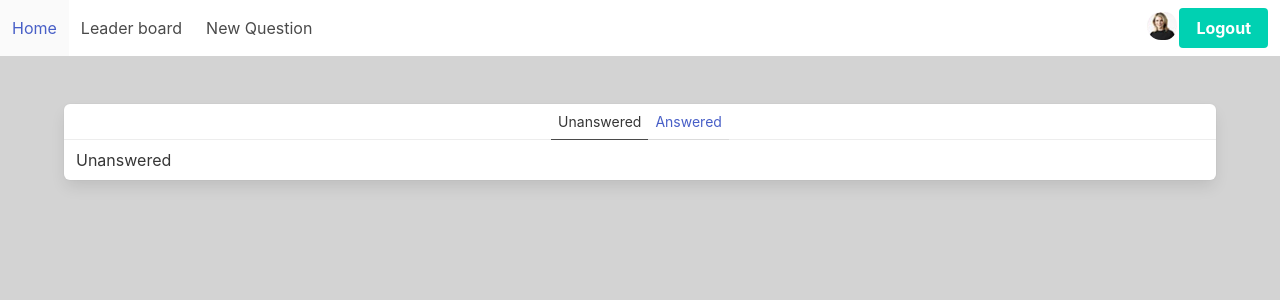
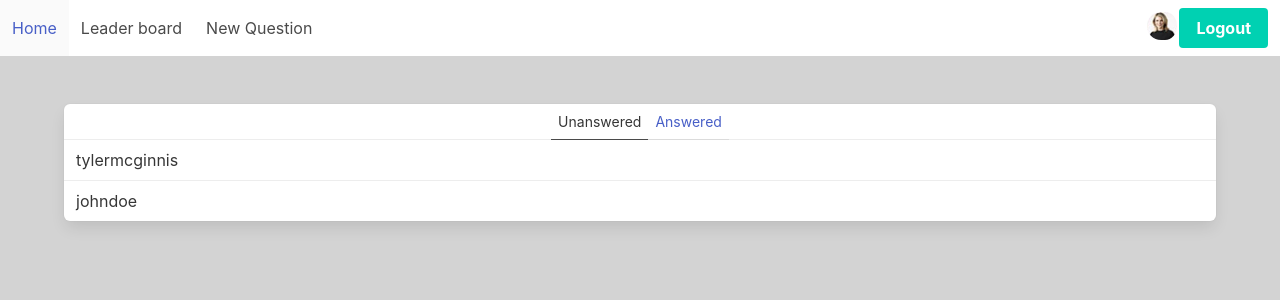
Before and after one commit to DKulan/WouldYouRatherApp, a React (Create React App) app: page /login in a window 1280 px wide. Both pictures are taken after a click on the button "Login". Shown: the top 300 px of the page. Built offline with nearby package versions, Linux system fonts and the light colour scheme.

Commit message:
Refactor code. Do not need to separate unanswered and answered tabs into their own components.

```diff
--- a/src/actions/questions.js
+++ b/src/actions/questions.js
@@ -1,6 +1,7 @@
 import {_getQuestions} from '../API/_DATA'
 
 const RECEIVE_QUESTIONS = 'RECEIVE_QUESTIONS'
+
 
 const storeQuestionData = (questions) => ({
     type: RECEIVE_QUESTIONS,
--- a/src/components/AnsweredQuestions.js
+++ /dev/null
@@ -1,12 +0,0 @@
-import React from 'react'
-
-
-const AnsweredQuestions = () => (
-    <div>
-        <a className="panel-block">
-            Answered
-        </a>
-    </div>
-)
-
-export default AnsweredQuestions
--- a/src/components/HomePage.js
+++ b/src/components/HomePage.js
@@ -1,27 +1,21 @@
 import React from 'react'
 import {connect} from 'react-redux'
 import NavBar from './NavBar'
-import UnansweredQuestions from './UnansweredQuestions'
-import AnsweredQuestions from './AnsweredQuestions'
+import Question from './Question'
 
 
 class HomePage extends React.Component {
     state = {
-        tab: "unanswered"
+        tab: false
     }
 
-    handleTabToggle = () => {
-        if (this.state.tab === "unanswered") {
+    handleTabToggle = (status) => {
+        if (this.state.tab !== status) {
             this.setState(() => ({
-                tab: "answered"
-            }))
-        } else {
-            this.setState(() => ({
-                tab: "unanswered"
+                tab: status
             }))
         }
     }
-
 
     render() {
         const {authedUser, history} = this.props
@@ -39,21 +33,30 @@ class HomePage extends React.Component {
                             <div className="container">
                                 <nav className="panel homepage-list">
                                     <p className="panel-tabs">
-                                        {
-                                            tab === "unanswered"
-                                                ? <a className="is-active">Unanswered</a>
-                                                : <a onClick={this.handleTabToggle}>Unanswered</a>
-                                        }
-                                        {
-                                            tab === "answered"
-                                                ? <a className="is-active">Answered</a>
-                                                : <a onClick={this.handleTabToggle}>Answered</a>
-                                        }
+                                        <a
+                                            className={!tab ? 'is-active' : ''}
+                                            onClick={() => this.handleTabToggle(false)}
+                                        >Unanswered</a>
+                                        <a
+                                            className={tab ? 'is-active' : ''}
+                                            onClick={() => this.handleTabToggle(true)}
+                                        >Answered</a>
                                     </p>
                                     {
-                                        tab === "unanswered"
-                                            ? <UnansweredQuestions/>
-                                            : <AnsweredQuestions/>
+                                        !tab
+                                            ? this.props.sortedUnanswered.map((question) => (
+                                                <Question
+                                                    question={question}
+                                                    key={question.id}
+                                                />
+                                            ))
+                                            : this.props.sortedAnswered.map((question) => (
+                                                <Question
+                                                    question={question}
+                                                    answer={authedUser.answers[question.id]}
+                                                    key={question.id}
+                                                />
+                                            ))
                                     }
                                 </nav>
                             </div>
@@ -65,8 +68,46 @@ class HomePage extends React.Component {
     }
 }
 
-const mapStateToProps = (state) => ({
-    authedUser: state.authedUser
-})
+const mapStateToProps = ({questions, authedUser}) => {
+    const answered = []
+    const unanswered = []
+
+    Object.keys(questions).map((key) => questions[key]).filter(question => {
+        if (Object.keys(authedUser).length > 0) {
+            if (authedUser.answers.hasOwnProperty(question.id)) {
+                answered.push(question)
+            } else {
+                unanswered.push(question)
+            }
+        }
+    })
+
+    const sortedAnswered = answered.sort((a, b) => {
+        if (a.timestamp < b.timestamp) {
+            return -1
+        } else if (a.timestamp > b.timestamp) {
+            return 1
+        } else {
+            return 0
+        }
+    })
+
+    const sortedUnanswered = unanswered.sort((a, b) => {
+        if (a.timestamp < b.timestamp) {
+            return -1
+        } else if (a.timestamp > b.timestamp) {
+            return 1
+        } else {
+            return 0
+        }
+    })
+
+    return {
+        questions,
+        authedUser,
+        sortedAnswered,
+        sortedUnanswered
+    }
+}
 
 export default connect(mapStateToProps)(HomePage)
--- a/src/components/LoginPage.js
+++ b/src/components/LoginPage.js
@@ -16,14 +16,11 @@ class LoginPage extends React.Component {
 
         const user = this.props.users.find((user) => {
             if (user.id === userId) {
-                return user.avatarURL
+                return user
             }
         })
 
-        this.props.dispatch(setAuthedUser({
-            userId,
-            avatarURL: Object.values(user.avatarURL)
-        }))
+        this.props.dispatch(setAuthedUser(user))
         this.props.history.push('/')
     }
 
@@ -81,9 +78,7 @@ class LoginPage extends React.Component {
 const mapStateToProps = (state) => ({
     users: Object.values(state.users).map((user) => {
         return ({
-            id: user.id,
-            name: user.name,
-            avatarURL: user.avatarURL
+            ...user
         })
     }),
     loading: state.loading
--- a/src/components/NavBar.js
+++ b/src/components/NavBar.js
@@ -40,7 +40,7 @@ const NavBar = (props) => {
 }
 
 const mapStateToProps = (state) => ({
-    avatarURL: state.authedUser.avatarURL
+    avatarURL: Object.values(state.authedUser.avatarURL)
 })
 
 export default connect(mapStateToProps)(NavBar)
--- /dev/null
+++ b/src/components/Question.js
@@ -0,0 +1,10 @@
+import React from 'react'
+
+
+const Question = (props) => (
+    <a className="panel-block">
+        {props.question.author}
+    </a>
+)
+
+export default Question
--- a/src/components/UnansweredQuestions.js
+++ /dev/null
@@ -1,12 +0,0 @@
-import React from 'react'
-
-
-const UnansweredQuestions = () => (
-    <div>
-        <a className="panel-block">
-            Unanswered
-        </a>
-    </div>
-)
-
-export default UnansweredQuestions
```
